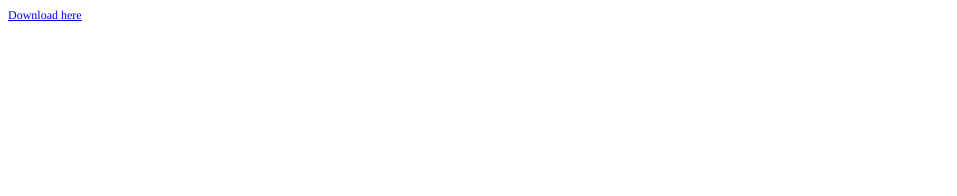
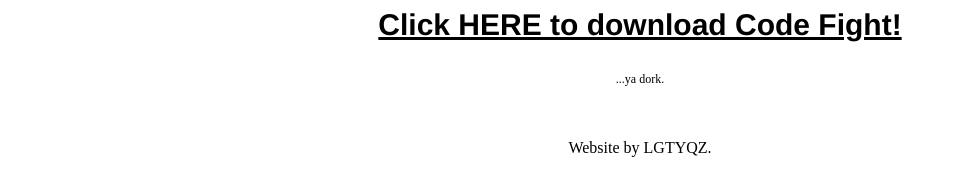
Before and after one commit to lgtyqz/downloadcodefight, a plain HTML site: page index.html in a window 1280 px wide. Shown: the whole page, without its empty margins (0-957 px from the left). Drawn offline with Linux system fonts and the light colour scheme.

Commit message:
Made the website F A N C Y
Legit I did lol

```diff
--- a/index.html
+++ b/index.html
@@ -1,18 +1,48 @@
-<!DOCTYPE html PUBLIC "-//W3C//DTD HTML 4.01//EN" "http://www.w3.org/TR/html4/strict.dtd">
+<!DOCTYPE html>
 <html>
 <head>
-  <meta http-equiv="Content-Type" content="text/html; charset=utf-8">
-  <meta http-equiv="Content-Style-Type" content="text/css">
-  <title></title>
-  <meta name="Generator" content="Cocoa HTML Writer">
-  <meta name="CocoaVersion" content="1561.6">
-  <style type="text/css">
-    p.p1 {margin: 0.0px 0.0px 0.0px 0.0px; line-height: 14.0px; font: 12.0px Times; color: #0000ee; -webkit-text-stroke: #0000ee}
-    span.s1 {text-decoration: underline ; font-kerning: none}
-    span.s2 {font-kerning: none; color: #000000; -webkit-text-stroke: 0px #000000}
+  <title>Download Code Fight!</title>
+  <script>
+    function thankPeeps(){
+      var message = document.getElementById("message");
+      message.innerHTML = "<b>Good job! Download in progress...<b>";
+      message.style.fontSize = "20px";
+      message.style.color = "#FF0000";
+    }
+  </script>
+  <style>
+    #link {
+      text-align: center;
+      width: 100%;
+      height: 30%;
+    }
+    a {
+      font-family: "Helvetica", "Helvetica Neue", "Arial", sans-serif;
+      color: black;
+      font-size: 30px;
+      transition: all 0.3s ease;
+    }
+    a:hover {
+      background-color: black;
+      color: white;
+    }
+    #message {
+      font-size: 12px;
+      transition: all 0.3s ease;
+    }
   </style>
 </head>
 <body>
-<p class="p1"><span class="s1"><a href="./AIVengersEndgame-8.jar">Download here</a></span><span class="s2"><span class="Apple-converted-space"> </span></span></p>
+  <div id="link">
+    <a href="./AIVengersEndgame-8.jar" onclick="thankPeeps()"><b>Click HERE to download Code Fight!</b></a>
+    <br><br>
+    <p id="message">
+      ...ya dork.
+    </p>
+    <p>
+      <br><br>
+      Website by LGTYQZ.
+    </p>
+  </div>
 </body>
 </html>
```
